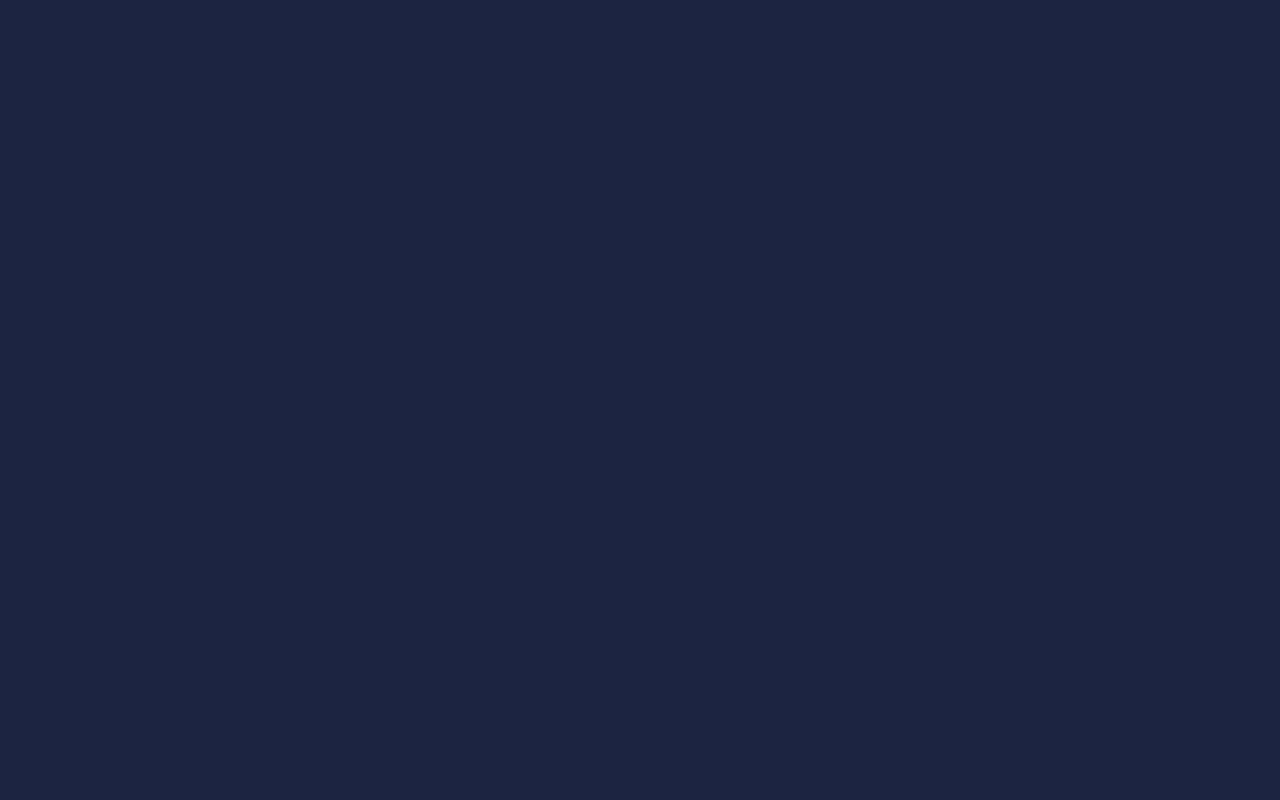
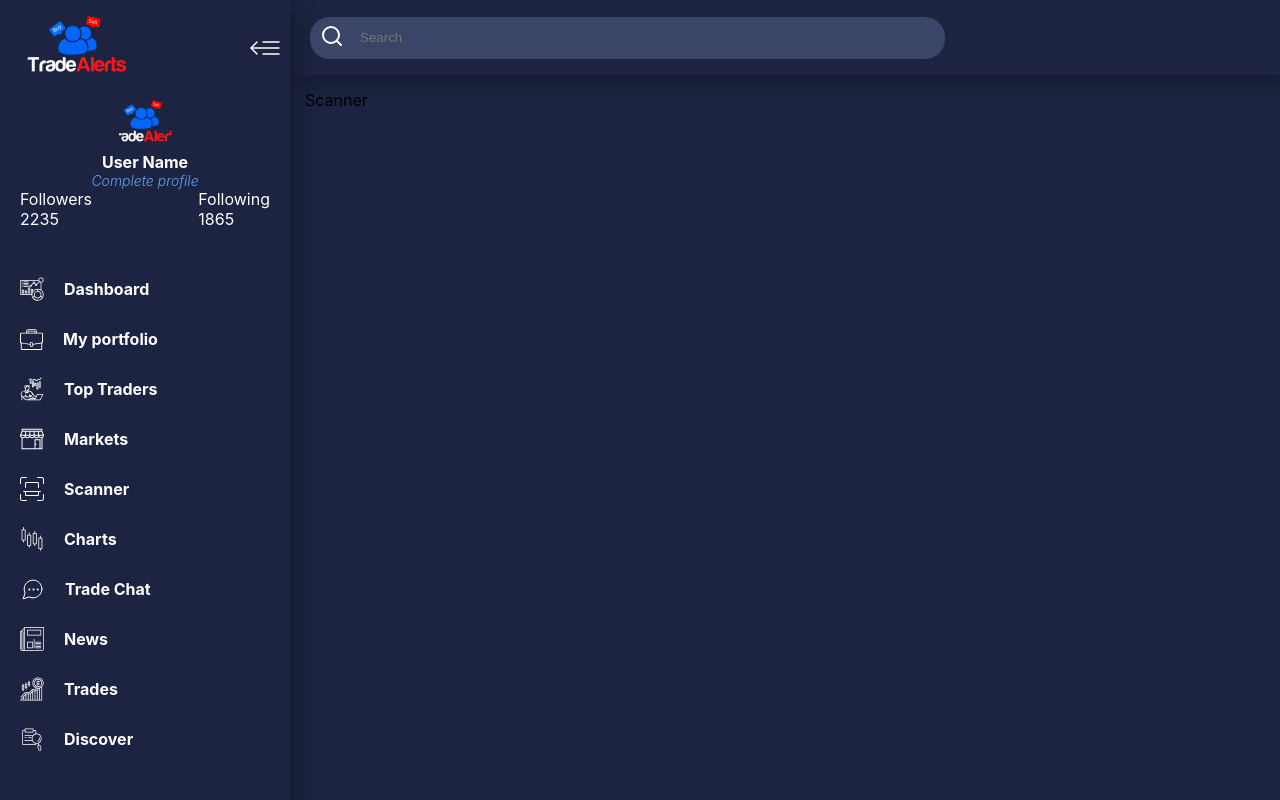
Before and after one commit to Arthur7711/trading_platform, a React (Create React App) app: page /scanner in a window 1280 px wide. Before the commit this address had no page. Shown: the top 800 px of the page. Built offline with nearby package versions, Linux system fonts and the light colour scheme.

Commit message:
feat:(scanner page creating)

```diff
--- a/src/App.js
+++ b/src/App.js
@@ -5,19 +5,21 @@ import Markets from "./pages/market/Markets";
 import Myportfolio from "./pages/myPortfolio/MyPortfolio";
 import Openpage from "./pages/openPage/OpenPage";
 import Register from "./pages/register/Register";
+import Scanner from "./pages/scanner/Scanner";
 import Toptraders from "./pages/topTraders/TopTraders";
 
 function App() {
   return (
     <BrowserRouter>
       <Routes>
-        <Route path="/" element={<Openpage />} />
+        <Route exact path="/" element={<Openpage />} />
         <Route path="/register" element={<Register />} />
         <Route path="/login" element={<Login />} />
         <Route path="/dashboard" element={<Dashboard />} />
         <Route path="/portfolio" element={<Myportfolio />} />
         <Route path="/top" element={<Toptraders />} />
         <Route path="/market" element={<Markets />} />
+        <Route path="/scanner" element={<Scanner />} />
       </Routes>
     </BrowserRouter>
   );
--- /dev/null
+++ b/src/pages/scanner/Scanner.jsx
@@ -0,0 +1,9 @@
+import React from "react";
+import Main from "../../components/main/Main";
+import styles from "./Scanner.module.css";
+
+const Scanner = () => {
+  return <Main>Scanner</Main>;
+};
+
+export default Scanner;
```
Also changed, not shown: src/pages/scanner/Scanner.module.css (added).
